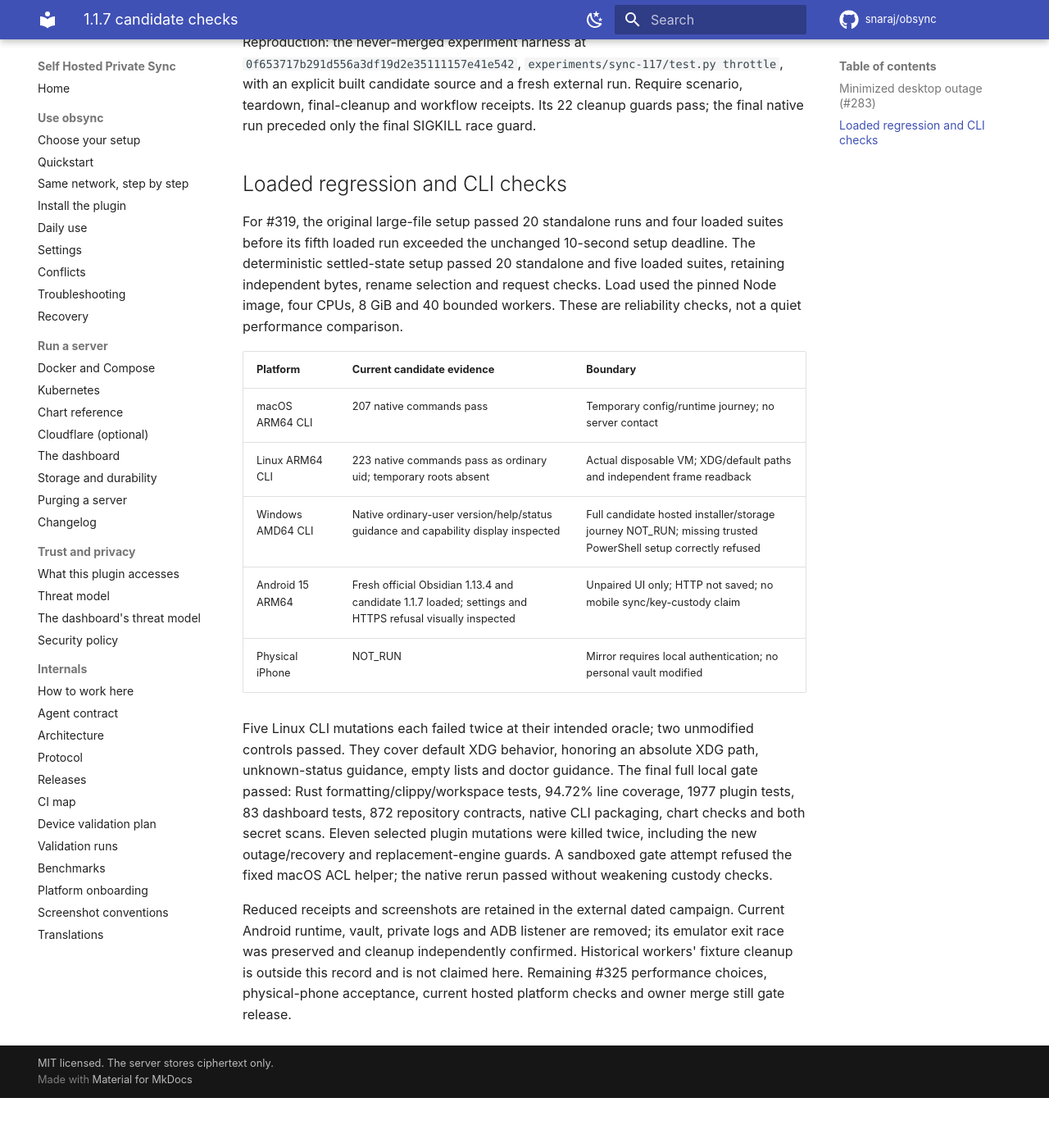
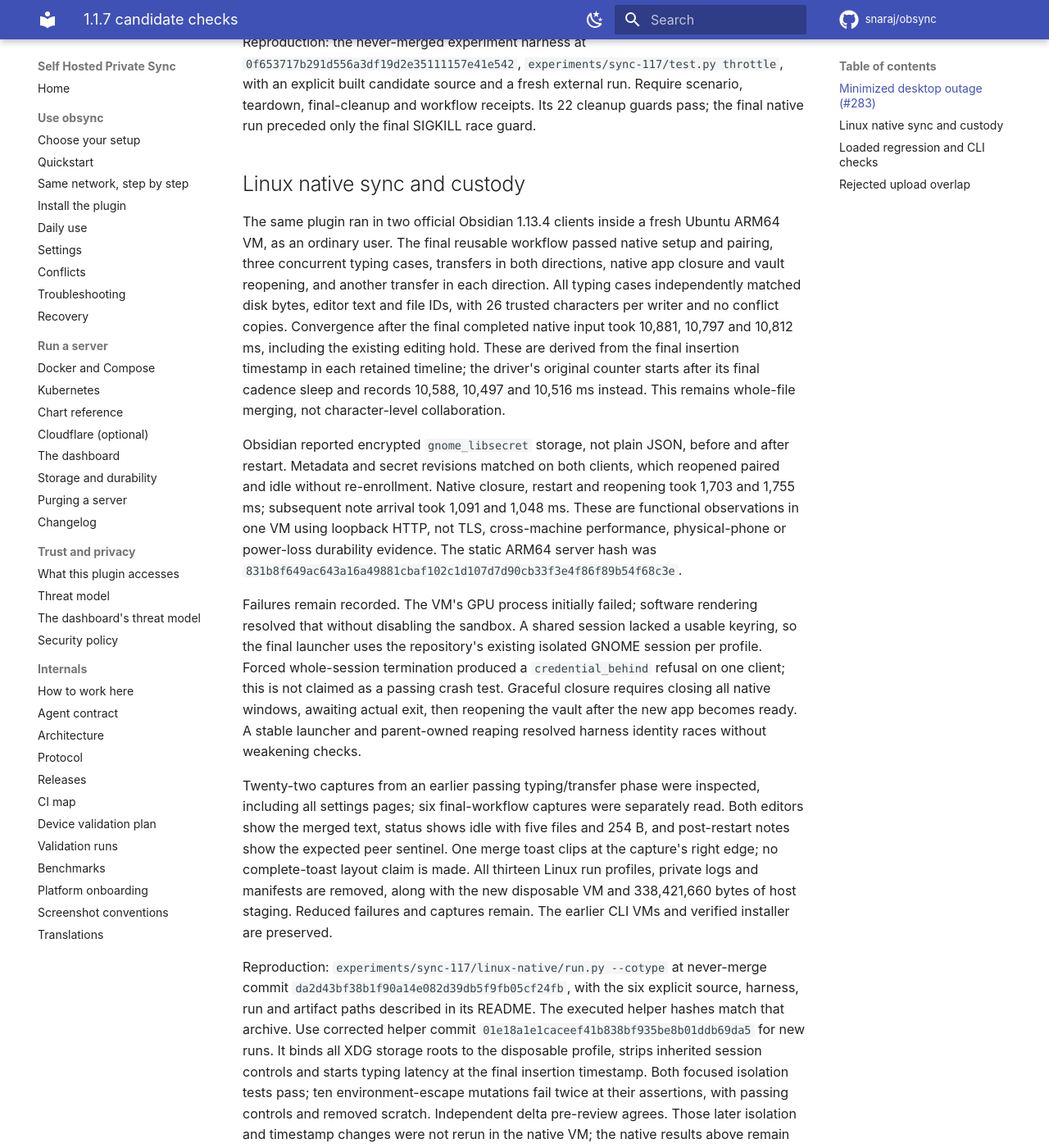
Before and after one commit to snaraj/obsync, an MkDocs documentation site: the page built from docs/validation-runs/2026-10-05-sync-117-candidate.md, in a window 1280 px wide and 1400 px high, scrolled down 1089 px. Shown: the whole window at 82% size. Built offline with MkDocs 1.6.1 and Material for MkDocs 9.7.7, drawn with Linux system fonts in a browser that asks for light colours; comment, search, counter and statistics services are not loaded; before the commit the page ends 2428 px from its top, so only the background shows below that; some of the changed text lies outside the part shown.

Commit message:
docs: record native Linux sync and rejected overlap experiment
Record encrypted Linux custody across native closure and restart, independent
editor and disk readback, corrected timing boundaries, and completed cleanup.
Separate later helper hardening from the native-tested archive. Retain failed
crash attempts and the rejected upload-overlap comparison without release claims.
Correct the changelog description of initial-download test setup.

- GPT-6

```diff
--- a/docs/validation-runs/2026-10-05-sync-117-candidate.md
+++ b/docs/validation-runs/2026-10-05-sync-117-candidate.md
@@ -50,6 +50,62 @@
 scenario, teardown, final-cleanup and workflow receipts. Its 22 cleanup guards
 pass; the final native run preceded only the final SIGKILL race guard.
 
+## Linux native sync and custody
+
+The same plugin ran in two official Obsidian 1.13.4 clients inside a fresh
+Ubuntu ARM64 VM, as an ordinary user. The final reusable workflow passed native
+setup and pairing, three concurrent typing cases, transfers in both directions,
+native app closure and vault reopening, and another transfer in each direction.
+All typing cases independently matched disk bytes, editor text and file IDs,
+with 26 trusted characters per writer and no conflict copies. Convergence after
+the final completed native input took 10,881, 10,797 and 10,812 ms, including
+the existing editing hold. These are derived from the final insertion timestamp
+in each retained timeline; the driver's original counter starts after its final
+cadence sleep and records 10,588, 10,497 and 10,516 ms instead.
+This remains whole-file merging, not character-level collaboration.
+
+Obsidian reported encrypted `gnome_libsecret` storage, not plain JSON, before
+and after restart. Metadata and secret revisions matched on both clients, which
+reopened paired and idle without re-enrollment. Native closure, restart and
+reopening took 1,703 and 1,755 ms; subsequent note arrival took 1,091 and 1,048 ms.
+These are functional observations in one VM using loopback HTTP, not TLS,
+cross-machine performance, physical-phone or power-loss durability evidence.
+The static ARM64 server hash was
+`831b8f649ac643a16a49881cbaf102c1d107d7d90cb33f3e4f86f89b54f68c3e`.
+
+Failures remain recorded. The VM's GPU process initially failed; software
+rendering resolved that without disabling the sandbox. A shared session lacked
+a usable keyring, so the final launcher uses the repository's existing isolated
+GNOME session per profile. Forced whole-session termination produced a
+`credential_behind` refusal on one client; this is not claimed as a passing crash
+test. Graceful closure requires closing all native windows, awaiting actual exit,
+then reopening the vault after the new app becomes ready. A stable launcher and
+parent-owned reaping resolved harness identity races without weakening checks.
+
+Twenty-two captures from an earlier passing typing/transfer phase were inspected,
+including all settings pages; six final-workflow captures were separately read.
+Both editors show the merged text, status shows idle with five files and 254 B,
+and post-restart notes show the expected peer sentinel. One merge toast clips at
+the capture's right edge; no complete-toast layout claim is made. All thirteen
+Linux run profiles, private logs and manifests are removed, along with the new
+disposable VM and 338,421,660 bytes of host staging. Reduced failures and captures
+remain. The earlier CLI VMs and verified installer are preserved.
+
+Reproduction: `experiments/sync-117/linux-native/run.py --cotype` at never-merge
+commit `da2d43bf38b1f90a14e082d39db5f9fb05cf24fb`, with the six explicit
+source, harness, run and artifact paths described in its README. The executed
+helper hashes match that archive. Use corrected helper commit
+`01e18a1e1caceef41b838bf935be8b01ddb69da5` for new runs. It binds all XDG
+storage roots to the disposable profile, strips inherited session controls and
+starts typing latency at the final insertion timestamp. Both focused isolation
+tests pass; ten environment-escape mutations fail twice at their assertions,
+with passing controls and removed scratch. Independent delta pre-review agrees.
+Those later isolation and timestamp changes were not rerun in the native VM;
+the native results above remain bound to the measured archive.
+Require the Linux workflow, custody before
+and after, independent transfers, teardown and final-cleanup receipts; inspect
+captures separately.
+
 ## Loaded regression and CLI checks
 
 For #319, the original large-file setup passed 20 standalone runs and four
@@ -63,6 +119,7 @@
 | --- | --- | --- |
 | macOS ARM64 CLI | 207 native commands pass | Temporary config/runtime journey; no server contact |
 | Linux ARM64 CLI | 223 native commands pass as ordinary uid; temporary roots absent | Actual disposable VM; XDG/default paths and independent frame readback |
+| Linux ARM64 plugin | Native pairing, concurrent typing, encrypted GNOME custody across graceful restart, post-restart bytes | Same-VM loopback; forced whole-session restart did not pass |
 | Windows AMD64 CLI | Native ordinary-user version/help/status guidance and capability display inspected | Full candidate hosted installer/storage journey NOT_RUN; missing trusted PowerShell setup correctly refused |
 | Android 15 ARM64 | Fresh official Obsidian 1.13.4 and candidate 1.1.7 loaded; settings and HTTPS refusal visually inspected | Unpaired UI only; HTTP not saved; no mobile sync/key-custody claim |
 | Physical iPhone | NOT_RUN | Mirror requires local authentication; no personal vault modified |
@@ -77,6 +134,35 @@
 and replacement-engine guards. A sandboxed gate attempt refused the fixed
 macOS ACL helper; the native rerun passed without weakening custody checks.
 
+An independent source pre-review at
+`061e9e5493197f806efa1e67b894bf66b6a542cc` found no blocking source issues.
+It replayed the four final revised mutation patches twice, with assertion
+failures only and passing 20-test baselines before and after. Its wrapper's
+last empty-temp assertion flagged npm's own compile cache; a separate
+`npm --version` control reproduced that cache, and the wrapper removed its
+whole scratch tree. This is a retained harness failure, not a failed mutation
+or a formal PR approval.
+
+## Rejected upload overlap
+
+The bounded upload-existence overlap experiment is preserved at never-merge
+commit `25f155c30bd69f7b007cd9d4e9668194b2aa8bf2`, under
+`experiments/sync-117/upload-overlap`. Its three alternating native pairs
+produced a median large-file sender ratio of 1.0122 (about 1.2% slower),
+failing the fixed requirement of at least 5% improvement and improvement in
+every pair. Small-note transfers did not improve. The candidate therefore
+contains no change from this experiment.
+
+All six samples independently checked 129 files and 68,160,531 bytes on each
+peer, matching persisted identities and request/body-byte counts. The report
+retains the exact patch, all samples, four killed mutants and twelve inspected
+captures. Its same-host loopback/mock-keychain results are not deployed-route
+or phone measurements. All six private runs and the prototype worktree were
+removed. Recompute with the archived `recipes/summarize.py`; no failed or slow
+sample was discarded. Parallel application and metadata hash caching still
+need their own safety and acceptance work; rejection of one experiment does
+not complete #325 or approve moving its scope to another release.
+
 Reduced receipts and screenshots are retained in the external dated campaign.
 Current Android runtime, vault, private logs and ADB listener are removed; its
 emulator exit race was preserved and cleanup independently confirmed. Historical
```
Also changed, not shown: CHANGELOG.md (+1 -1 lines).
